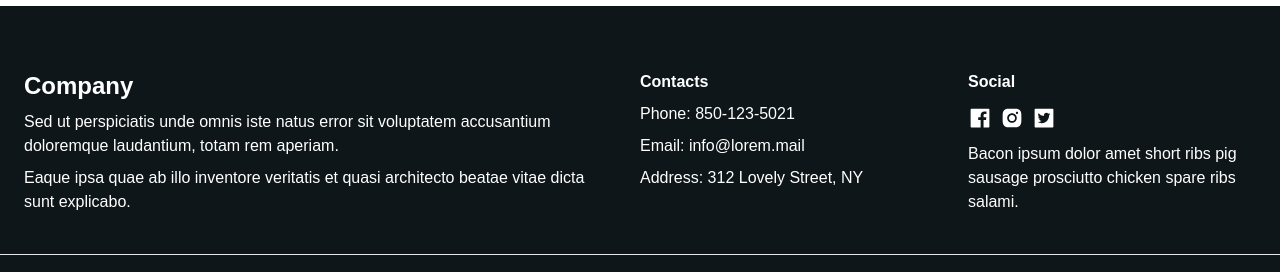
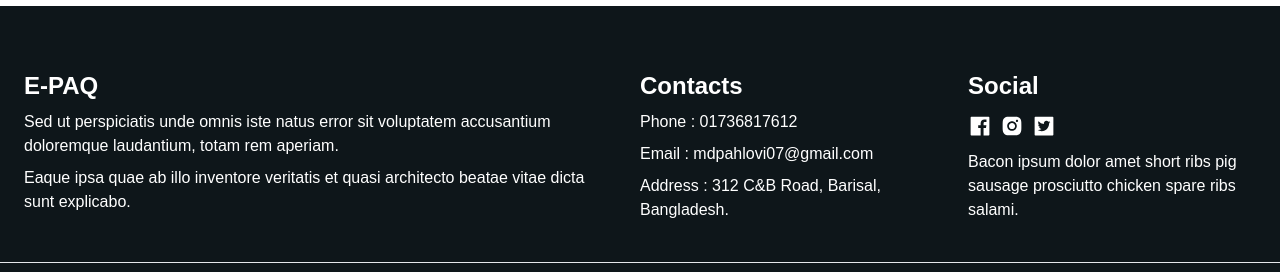
Before and after one commit to mdpahlovi/e-paq-client, a React (Create React App) app: page / in a window 1280 px wide. Shown: the part 8723-8995 px from the top of the page. Built offline with nearby package versions, Linux system fonts and the light colour scheme.

Commit message:
Router Init

```diff
--- a/package.json
+++ b/package.json
@@ -9,6 +9,7 @@
     "react": "^18.2.0",
     "react-dom": "^18.2.0",
     "react-icons": "^4.4.0",
+    "react-router-dom": "^6.4.2",
     "react-scripts": "5.0.1",
     "web-vitals": "^2.1.4"
   },
--- a/src/components/Footer.js
+++ b/src/components/Footer.js
@@ -3,11 +3,11 @@ import { AiFillFacebook, AiFillInstagram, AiFillTwitterSquare } from "react-icon
 
 const Footer = () => {
     return (
-        <div className="bg-dark section-gap content-gap gap-10 text-light">
-            <div className="my-container grid grid-cols-1 sm:grid-cols-2 lg:grid-cols-[2fr_1fr_1fr] gap-10">
+        <div className="bg-dark section-gap content-gap gap-4 sm:gap-6 lg:gap-10 text-light">
+            <div className="my-container grid grid-cols-1 sm:grid-cols-2 lg:grid-cols-[2fr_1fr_1fr] gap-4 sm:gap-6 lg:gap-10">
                 <div className="content-gap gap-2 col-span-full lg:col-auto">
                     <a href="/" className="text-2xl font-bold">
-                        Company
+                        E-PAQ
                     </a>
                     <p>
                         Sed ut perspiciatis unde omnis iste natus error sit voluptatem accusantium doloremque
@@ -19,15 +19,21 @@ const Footer = () => {
                     </p>
                 </div>
                 <div className="content-gap gap-2">
-                    <p className="font-bold">Contacts</p>
-                    <a href="tel:850-123-5021">Phone: 850-123-5021</a>
-                    <a href="mailto:info@lorem.mail">Email: info@lorem.mail</a>
-                    <a href="https://www.google.com/maps" target="_blank" rel="noopener noreferrer">
-                        Address: 312 Lovely Street, NY
-                    </a>
+                    <p className="text-2xl font-bold">Contacts</p>
+                    <h5>
+                        Phone : <a href="tel:01736817612"> 01736817612</a>
+                    </h5>
+                    <h5>
+                        Email : <a href="mailto:mdpahlovi07@gmail.com"> mdpahlovi07@gmail.com</a>
+                    </h5>
+                    <h5>
+                        <a href="https://www.google.com/maps" target="_blank" rel="noopener noreferrer">
+                            Address : 312 C&B Road, Barisal, Bangladesh.
+                        </a>
+                    </h5>
                 </div>
                 <div className="content-gap">
-                    <span className="font-bold">Social</span>
+                    <span className="text-2xl font-bold">Social</span>
                     <div className="flex gap-2">
                         <a href="/" className="text-2xl">
                             <AiFillFacebook />
```
Also changed, not shown: 1 other file (tests, documents, lock files or other folders).
